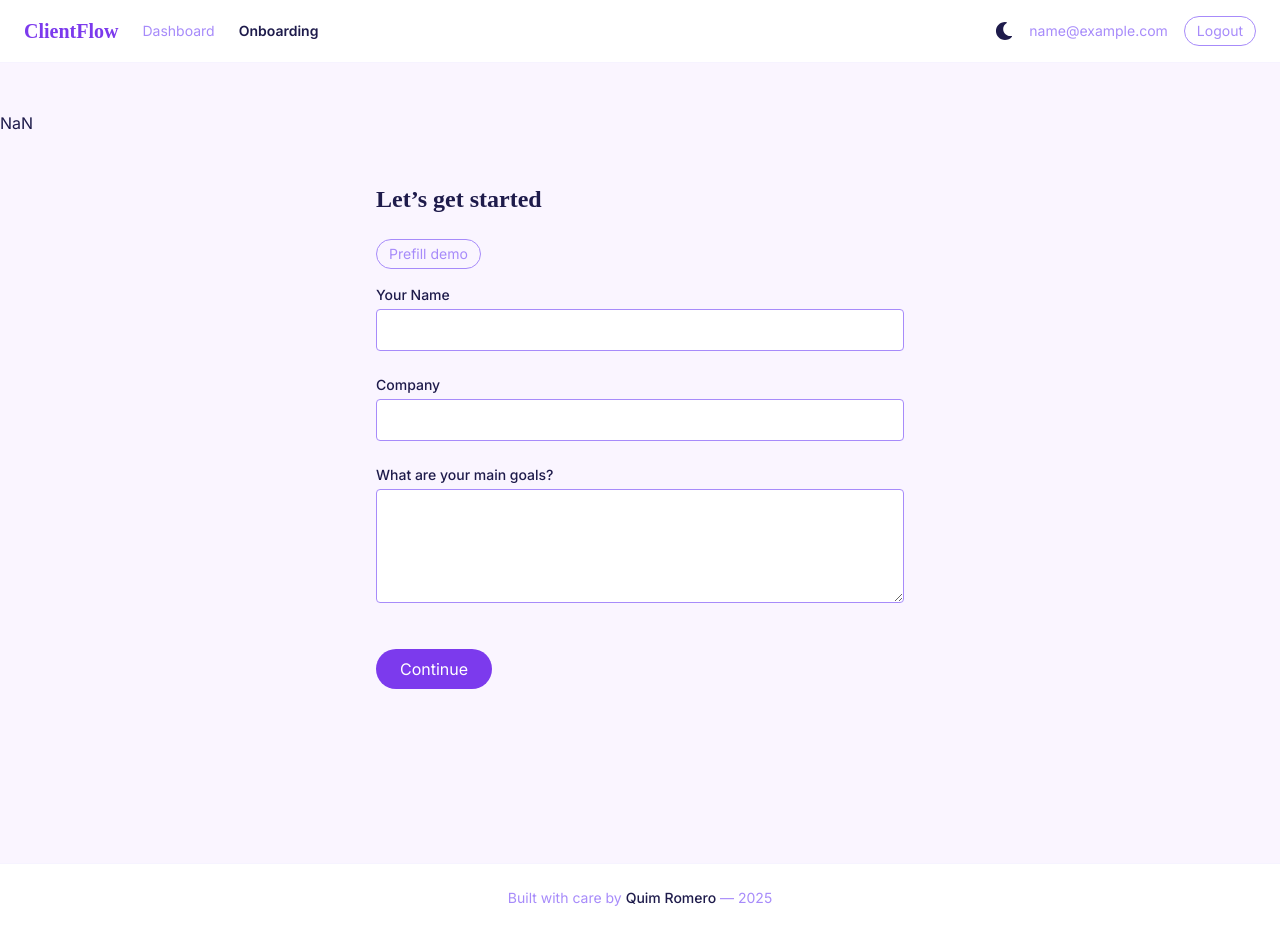
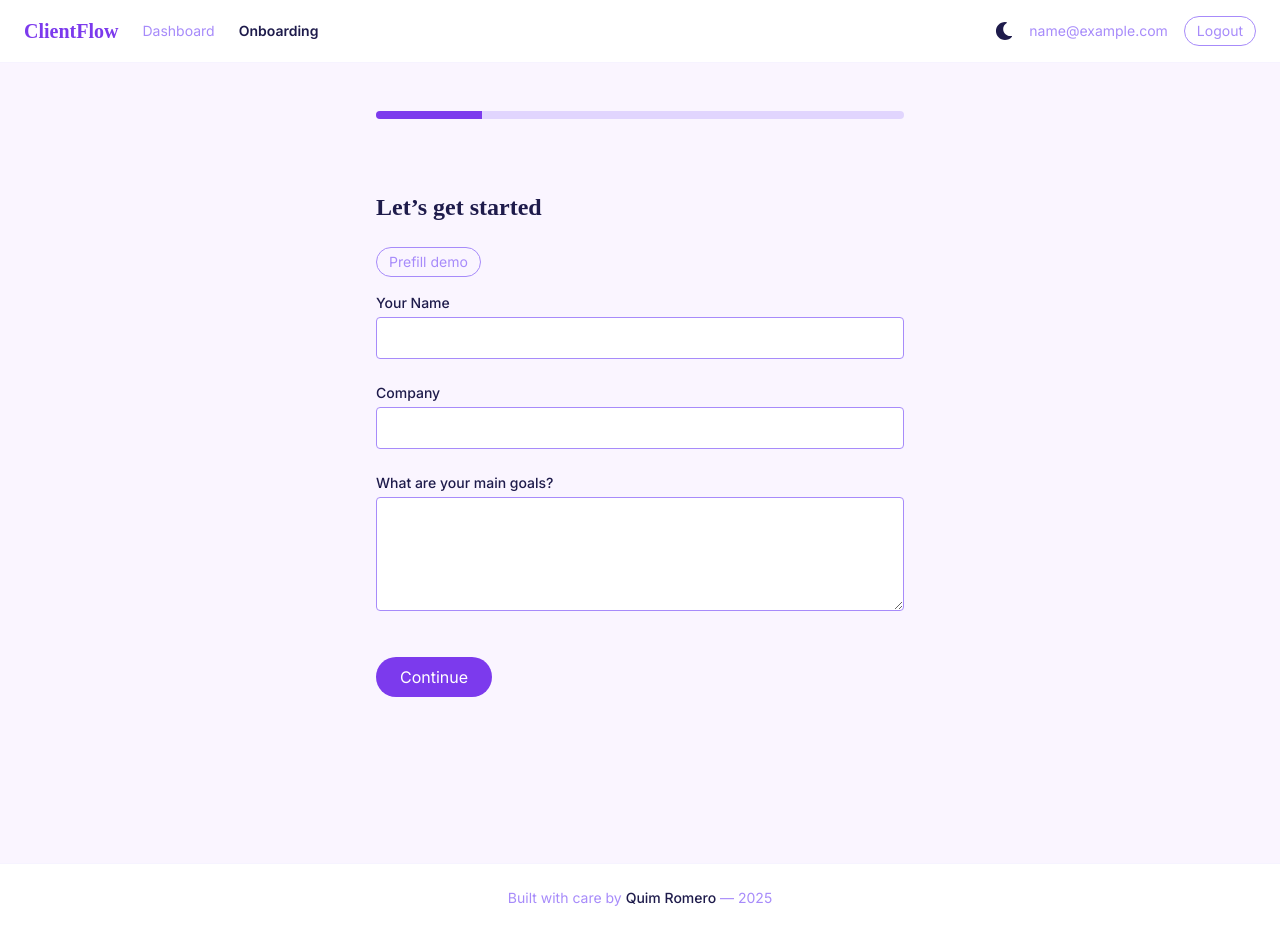
Before and after one commit to quim-romero/clientflow, a React (Vite) app: page /login in a window 1280 px wide. Both pictures are taken after typing "name@example.com" into the empty fields and a click on the button "Start Onboarding". Built offline with nearby package versions, Linux system fonts and the light colour scheme; a web font is replaced by a local one.

Commit message:
feat(ux): CTA aria in Step5 + README badge CI

```diff
--- a/package.json
+++ b/package.json
@@ -8,8 +8,9 @@
     "build": "tsc -b && vite build",
     "lint": "eslint .",
     "preview": "vite preview",
-    "test:e2e": "start-server-and-test dev http://localhost:5173 'cypress run'",
-    "e2e:open": "start-server-and-test dev http://localhost:5173 'cypress open'"
+    "test:e2e": "start-server-and-test dev http://localhost:5173 \"cypress run\"",
+    "e2e:open": "start-server-and-test dev http://localhost:5173 \"cypress open\"",
+    "e2e:ci": "start-server-and-test preview http://localhost:4173 \"cypress run --config baseUrl=http://localhost:4173\""
   },
   "dependencies": {
     "@hookform/resolvers": "^5.2.1",
--- a/src/components/StepIndicator.tsx
+++ b/src/components/StepIndicator.tsx
@@ -1,48 +1,31 @@
 import { useOnboardingStore } from "../store/onboardingStore";
-import clsx from "clsx";
 
-const steps = ["User Info", "Preferences", "Assets", "Review", "Done"];
+const TOTAL_STEPS = 5;
 
 export default function StepIndicator() {
-  const step = useOnboardingStore((s) => s.onboardingStep);
+  const rawStep = useOnboardingStore((s) => s.onboardingStep);
 
-  return +(
-    <div
-      className="w-full flex justify-center mb-8"
-      role="navigation"
-      aria-label="Onboarding progress"
-    >
-      <div className="flex gap-2 sm:gap-4">
-        {steps.map((label, index) => {
-          const stepNum = index + 1;
-          const isActive = step === stepNum;
-          const isCompleted = step > stepNum;
+  const step = Number.isFinite(rawStep) && rawStep! >= 1 ? rawStep! : 1;
 
-          return (
-            <div
-              key={label}
-              className="flex items-center gap-2"
-              role="listitem"
-              aria-label={label}
-            >
-              <div
-                className={clsx("w-4 h-4 rounded-full border-2", {
-                  "bg-brand border-brand": isActive,
-                  "bg-muted border-muted": !isActive && !isCompleted,
-                  "bg-brand border-brand/80": isCompleted,
-                })}
-                aria-current={isActive ? "step" : undefined}
-              />
-              <span className="text-sm text-muted hidden sm:block">
-                {label}
-              </span>
-              {stepNum !== steps.length && (
-                <span className="w-8 h-px bg-muted/50 hidden sm:block" />
-              )}
-            </div>
-          );
-        })}
+  const progress =
+    TOTAL_STEPS > 0
+      ? Math.min(100, Math.max(0, (step / TOTAL_STEPS) * 100))
+      : 0;
+
+  const progressPct = Number.isFinite(progress) ? Math.round(progress) : 0;
+
+  return (
+    <div className="container max-w-xl mb-6" aria-label="Progress">
+      <div className="h-2 w-full bg-muted/30 rounded-full overflow-hidden">
+        <div
+          className="h-full bg-brand transition-all"
+          style={{ width: `${progressPct}%` }}
+          aria-hidden="true"
+        />
       </div>
+      <p className="sr-only" aria-live="polite">
+        Step {step} of {TOTAL_STEPS}
+      </p>
     </div>
   );
 }
--- a/src/features/onboarding/Step5.tsx
+++ b/src/features/onboarding/Step5.tsx
@@ -38,7 +38,8 @@ export default function Step5() {
       <div>
         <Link
           to="/dashboard"
-          className="inline-flex items-center justify-center rounded-full px-6 py-2 text-sm font-semibold bg-brand text-white hover:bg-brand/90 transition focus:outline-none focus-visible:ring-2 focus-visible:ring-offset-2 focus-visible:ring-brand"
+          className="inline-block px-6 py-2 rounded-full bg-brand text-white hover:bg-brand-dark transition"
+          aria-label="Go to Dashboard"
         >
           Go to dashboard
         </Link>
--- a/src/pages/Login.tsx
+++ b/src/pages/Login.tsx
@@ -38,8 +38,7 @@ export default function Login() {
           >
             Start Onboarding
           </button>
-        </form>
-        +{" "}
+        </form>{" "}
         <div className="mt-6 flex gap-3">
           <button
             type="button"
```
Also changed, not shown: 1 other file (tests, documents, lock files or other folders).
